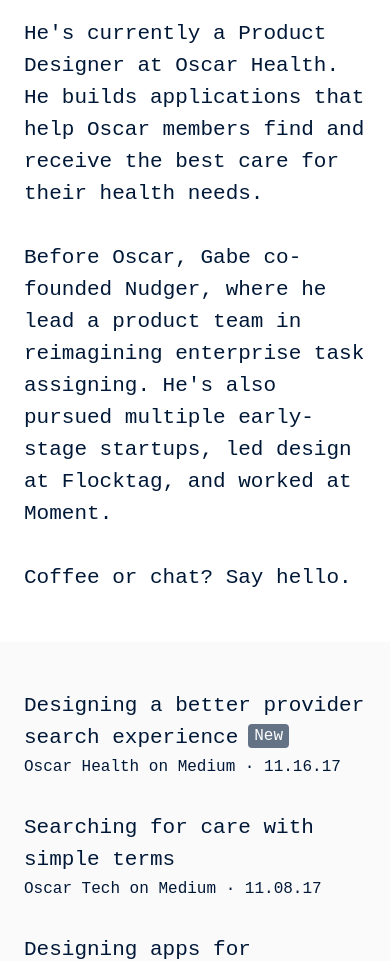
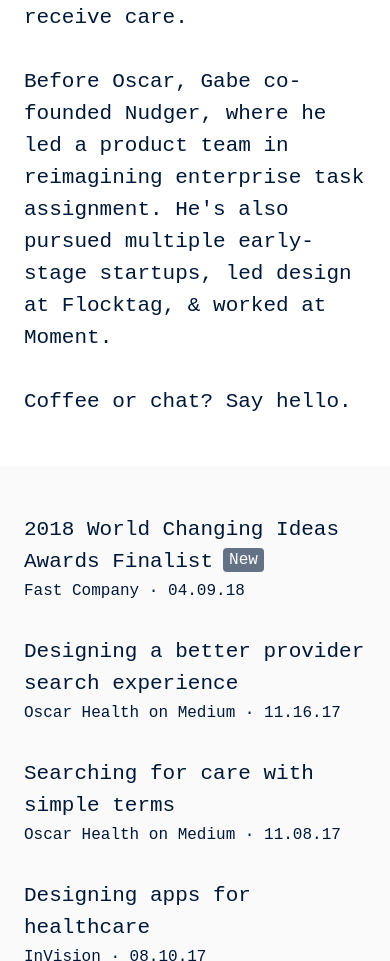
Before and after one commit to gschindler/gschindler.github.io, a plain HTML site: page index.html in a window 390 px wide. Shown: the part 482-1443 px from the top of the page. Drawn offline with Linux system fonts and the light colour scheme; a web font is replaced by a local one.

Commit message:
added fastco, fixed copy, and breakpoints

```diff
--- a/index.html
+++ b/index.html
@@ -2,7 +2,7 @@
 
   <head>
     <meta charset="UTF-8">
-    <meta name="description" content="Gabe is a designer. He's currently a Product Designer at Oscar. Previously at Nudger, Moment, and Flocktag."/>
+    <meta name="description" content="Gabe is a designer in New York. He's currently a Product Designer at Oscar. Previously at Nudger, Moment, & Flocktag."/>
     <meta name="keywords" content="Design, Oscar, Gabe, Schindler, Nudger, Moment, Flocktag" />
     <meta name="author" content="Gabe Schindler" />
     <title>Gabe Schindler</title>
@@ -25,16 +25,16 @@
     <div class="center">
       <div class="interior">
         <h1>
-          Gabe is a designer in New York.
+          Gabe is a designer.
         </h1>
         <p>
-          He's currently a Product Designer at <a class="p-link" href="https://www.hioscar.com/" target="_blank">Oscar Health</a>.
-          He builds applications that help Oscar members find and receive the best care for their health needs.
+          He's currently a Product Designer at <a class="p-link" href="https://www.hioscar.com/" target="_blank">Oscar</a>
+          building applications that help Oscar members find & receive care.
         </p>
         <p>
           Before Oscar, Gabe co-founded <a class="p-link" href="https://www.nudger.co/" target="_blank">Nudger</a>,
-          where he lead a product team in reimagining enterprise task assigning. He's also pursued multiple early-stage startups,
-          led design at <a class="p-link" href="https://www.flocktag.com/loyalty" target="_blank">Flocktag</a>, and worked at
+          where he led a product team in reimagining enterprise task assignment. He's also pursued multiple early-stage startups,
+          led design at <a class="p-link" href="https://www.flocktag.com/loyalty" target="_blank">Flocktag</a>, & worked at
           <a class="p-link" href="http://www.momentdesign.com/" target="_blank">Moment</a>.
         </p>
         <p>
@@ -43,13 +43,17 @@
       </div>
     </div>
     <div class="footer">
+      <a class="footer-link" href="https://www.fastcompany.com/40546728/the-2018-world-changing-ideas-awards-finalists" target="_blank">
+        <div class="footer-text">2018 World Changing Ideas Awards Finalist<span class="new">New</span></div>
+        <div class="footer-title">Fast Company · 04.09.18</div>
+      </a>
       <a class="footer-link" href="https://medium.com/oscar-tech/designing-a-better-provider-search-experience-858bc89d0032" target="_blank">
-        <div class="footer-text">Designing a better provider search experience<span class="new">New</span></div>
+        <div class="footer-text">Designing a better provider search experience</div>
         <div class="footer-title">Oscar Health on Medium · 11.16.17</div>
       </a>
       <a class="footer-link" href="https://medium.com/oscar-tech/searching-for-care-with-simple-terms-7fc0f3bb7f77" target="_blank">
         <div class="footer-text">Searching for care with simple terms</div>
-        <div class="footer-title">Oscar Tech on Medium · 11.08.17</div>
+        <div class="footer-title">Oscar Health on Medium · 11.08.17</div>
       </a>
       <a class="footer-link" href="https://www.invisionapp.com/blog/designing-healthcare-apps/" target="_blank">
         <div class="footer-text">Designing apps for healthcare</div>
--- a/style.css
+++ b/style.css
@@ -20,6 +20,10 @@ html, body {
   width: 928px;
   margin:0 auto;
   background: white;
+
+  margin: 0 auto;
+/* padding: 72px 0; */
+width: 620px;
 }
 
 a {
@@ -57,8 +61,6 @@ h1 {
   font-size: 60px;
   line-height: 72px;
   font-weight: 500;
-  margin-bottom: 32px;
-  width: 60%;
 }
 
 h1 a:hover {
@@ -66,10 +68,10 @@ h1 a:hover {
   cursor: pointer;
 }
 
-p {
+h1, p {
   margin-bottom: 32px;
-  margin-left: 16.6667%;
-  width: 66.6667%;
+  /* margin-left: 16.6667%; */
+  /* width: 66.6667%; */
 }
 
 .strike {
@@ -112,35 +114,7 @@ a.footer-link:last-child {
   line-height: 26px;
 }
 
-@media only screen and (max-width: 968px), /*928 + 48px*/
-only screen and (max-device-width : 968px) and (orientation : portrait),
-only screen and (max-device-width : 968px) and (orientation : landscape) {
-
-  .interior {
-    width: -webkit-calc(100% - 48px);
-    width: -moz-calc(100% - 48px);
-    width: -o-calc(100% - 48px);
-    width: -ms-calc(100% - 48px);
-    margin: 0 24px;
-  }
-
-  h1 {
-    width: 100%;
-  }
-
-  p {
-    margin-left: 0;
-  }
-
-  .footer, .connect {
-    width: -webkit-calc(100% - 48px);
-    width: -moz-calc(100% - 48px);
-    width: -o-calc(100% - 48px);
-    width: -ms-calc(100% - 48px);
-  }
-}
-
-@media only screen and (max-width: 720px), /*620 + 60px*/
+@media only screen and (max-width: 668px), /*620 + 48px*/
 only screen and (min-device-width : 320px) and (max-device-width : 720px) and (orientation : portrait),
 only screen and (min-device-width : 320px) and (max-device-width : 720px) and (orientation : landscape) {
 
@@ -157,7 +131,7 @@ only screen and (min-device-width : 320px) and (max-device-width : 720px) and (o
     width: -ms-calc(100% - 48px);
   }
 
-  p {
+  h1, p {
     width: 100%;
   }
 
@@ -179,5 +153,5 @@ only screen and (min-device-width : 320px) and (max-device-width : 720px) and (o
 }
 
 * {
-  /*box-shadow: inset 0 0 1px red;*/
+  /* box-shadow: inset 0 0 1px red; */
 }
```
Also changed, not shown: Inter-UI-Regular.otf (added).
